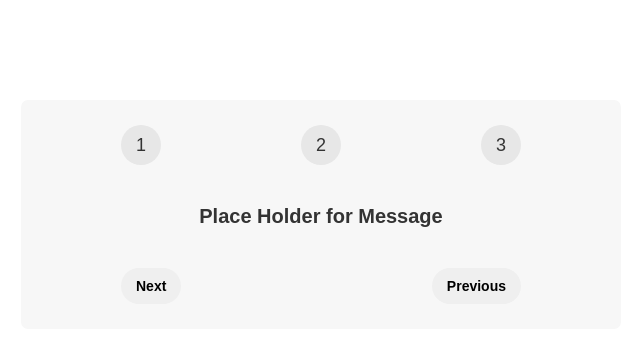
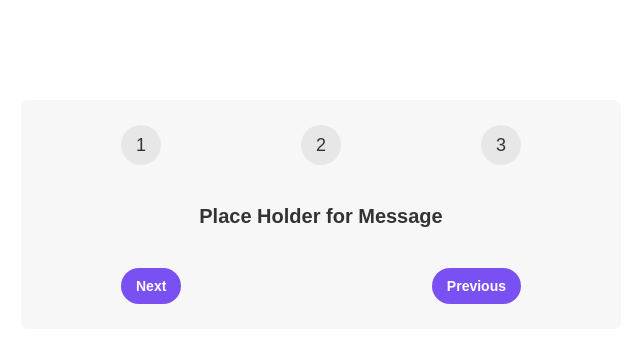
Before and after one commit to RW2023/steps, a React (Create React App) app: page / in a window 1280 px wide. Shown: the top 342 px of the page, without its empty margins (319-959 px from the left). Built offline with nearby package versions, Linux system fonts and the light colour scheme.

Commit message:
Update button styles in App.js

```diff
--- a/src/App.js
+++ b/src/App.js
@@ -1,6 +1,5 @@
 function app(){
   return (
-
     <div className="steps">
       <div className="numbers">
         <div>1</div>
@@ -11,11 +10,11 @@ function app(){
       <p className="message">Place Holder for Message</p>
 
       <div className="buttons">
-        <button>Next</button>
-        <button>Previous</button>
+        <button style={{ backgroundColor: '#7950f2', color:'#fff' }}>Next</button>
+        <button style={{ backgroundColor: '#7950f2', color:'#fff' }}>Previous</button>
       </div>
     </div>
-  )
+  );
 }
 
 export default app;
```
Lines whose indentation alone changed are shown as unchanged.
